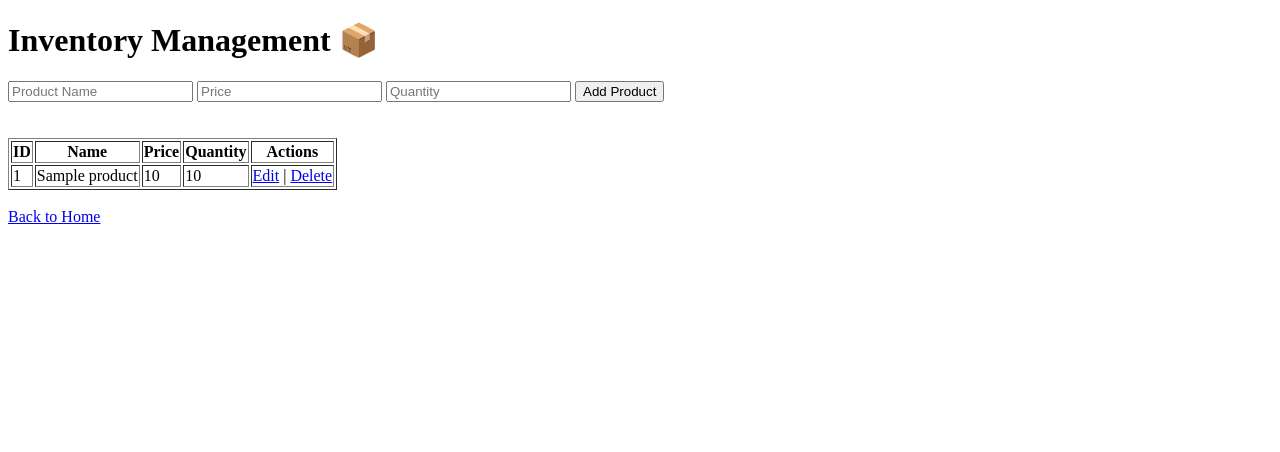
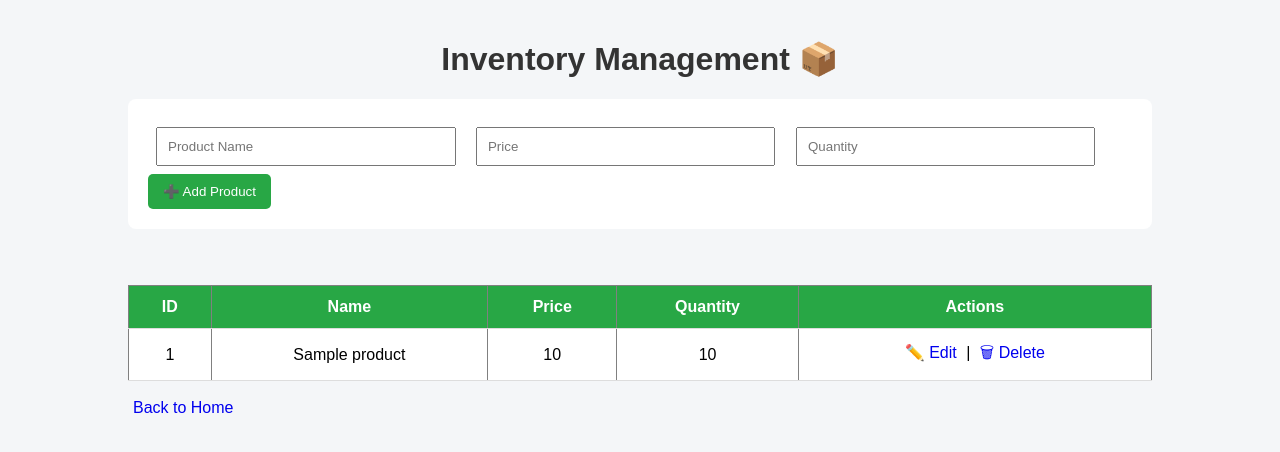
Before and after one commit to HetDedhia21/Inventicks, a Flask app: template templates/inventory.html in a window 1280 px wide. Shown: the top 452 px of the page. Run offline with Flask 3, Linux system fonts and the light colour scheme; the template is opened without the code that fills it: most values are stand-ins (such as "Sample title", 1, 10 or a date in 2020).

Commit message:
Day 4 Phase 1: Basic UI styling applied to all pages

```diff
--- /dev/null
+++ b/static/style.css
@@ -0,0 +1,86 @@
+body {
+    font-family: Arial, sans-serif;
+    background-color: #f4f6f8;
+    margin: 0;
+}
+
+.container {
+    width: 80%;
+    margin: auto;
+    margin-top: 40px;
+}
+
+/* HEADINGS */
+h1, h2 {
+    text-align: center;
+    color: #333;
+}
+
+/* FORM */
+form {
+    background: white;
+    padding: 20px;
+    border-radius: 8px;
+    margin-bottom: 20px;
+}
+
+input {
+    padding: 10px;
+    margin: 8px;
+    width: 28%;
+}
+
+/* BUTTON */
+button {
+    padding: 10px 15px;
+    background-color: #28a745;
+    color: white;
+    border: none;
+    cursor: pointer;
+    border-radius: 5px;
+}
+
+button:hover {
+    background-color: #218838;
+}
+
+/* TABLE */
+table {
+    width: 100%;
+    border-collapse: collapse;
+    background: white;
+}
+
+th, td {
+    padding: 12px;
+    text-align: center;
+    border-bottom: 1px solid #ddd;
+}
+
+th {
+    background-color: #28a745;
+    color: white;
+}
+
+/* LINKS */
+a {
+    text-decoration: none;
+    margin: 0 5px;
+}
+
+a:hover {
+    text-decoration: underline;
+}
+
+/* FLASH MESSAGES */
+ul {
+    list-style: none;
+    padding: 0;
+}
+
+li {
+    background: #d4edda;
+    padding: 10px;
+    margin-bottom: 10px;
+    border-radius: 5px;
+}
--- a/templates/inventory.html
+++ b/templates/inventory.html
@@ -2,8 +2,11 @@
 <html>
 <head>
     <title>Inventory - Inventicks</title>
+
+    <link rel="stylesheet" href="{{ url_for('static', filename='style.css') }}">
 </head>
 <body>
+<div class = "container">
 
 <h1>Inventory Management 📦</h1>
 
@@ -22,7 +25,7 @@
     <input type="text" name="name" placeholder="Product Name" required>
     <input type="number" step="0.01" name="price" placeholder="Price" required>
     <input type="number" name="quantity" placeholder="Quantity" required>
-    <button type="submit">Add Product</button>
+    <button type="submit">➕ Add Product</button>
 </form>
 
 <br><br>
@@ -45,10 +48,10 @@
         <td>{{ product['quantity'] }}</td>
 
          <td>
-            <a href="/edit/{{ product['id'] }}">Edit</a> |
+            <a href="/edit/{{ product['id'] }}">✏️ Edit</a> |
             <a href="/delete/{{ product['id'] }}"
                 onclick="return confirm('Are you sure you want to delete this product?')">
-                Delete
+                🗑 Delete
             </a>
         </td>
     </tr>
@@ -59,5 +62,6 @@
 <br>
 <a href="/">Back to Home</a>
 
+</div>
 </body>
 </html>
```
Also changed, not shown: templates/dashboard.html (+31 -0 lines), templates/edit_product.html (+11 -4 lines), templates/index.html (+20 -4 lines), templates/sales.html (+31 -0 lines), static/css/style.css (deleted), static/js/script.js (deleted).
